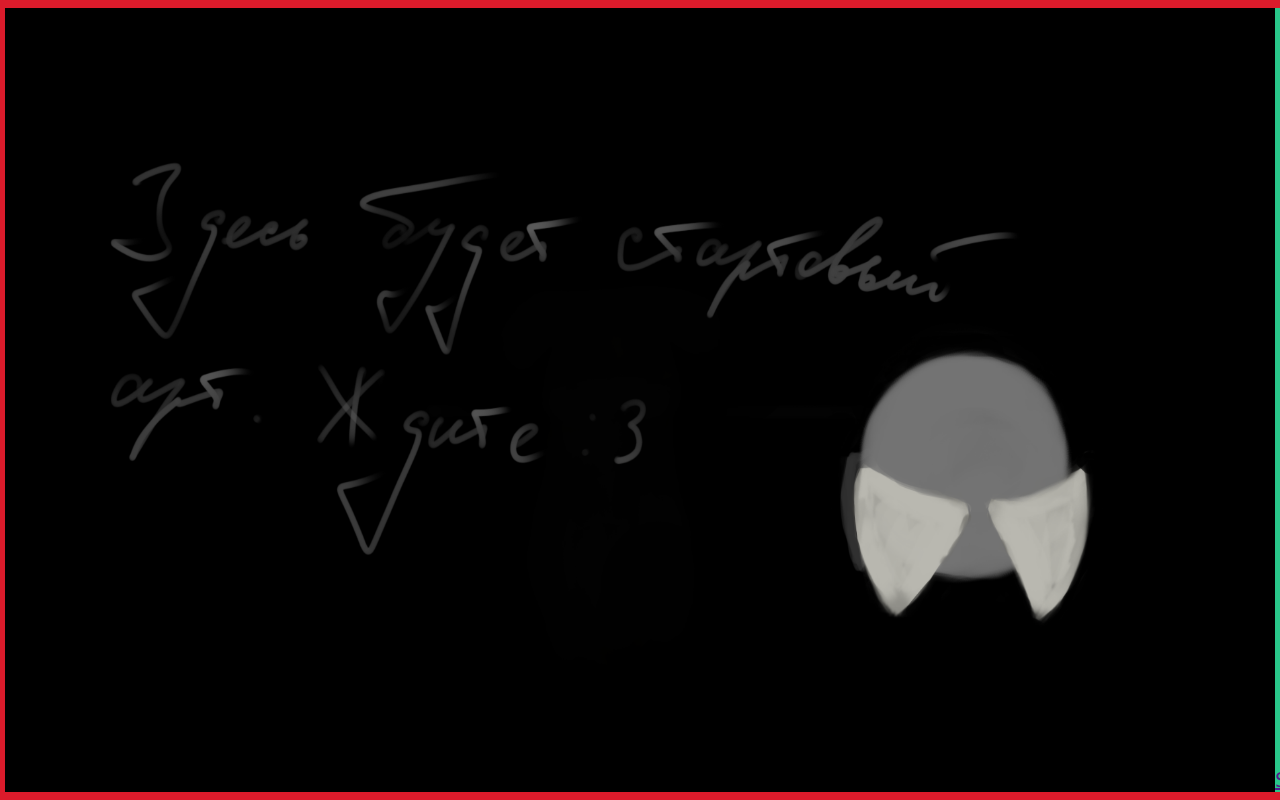
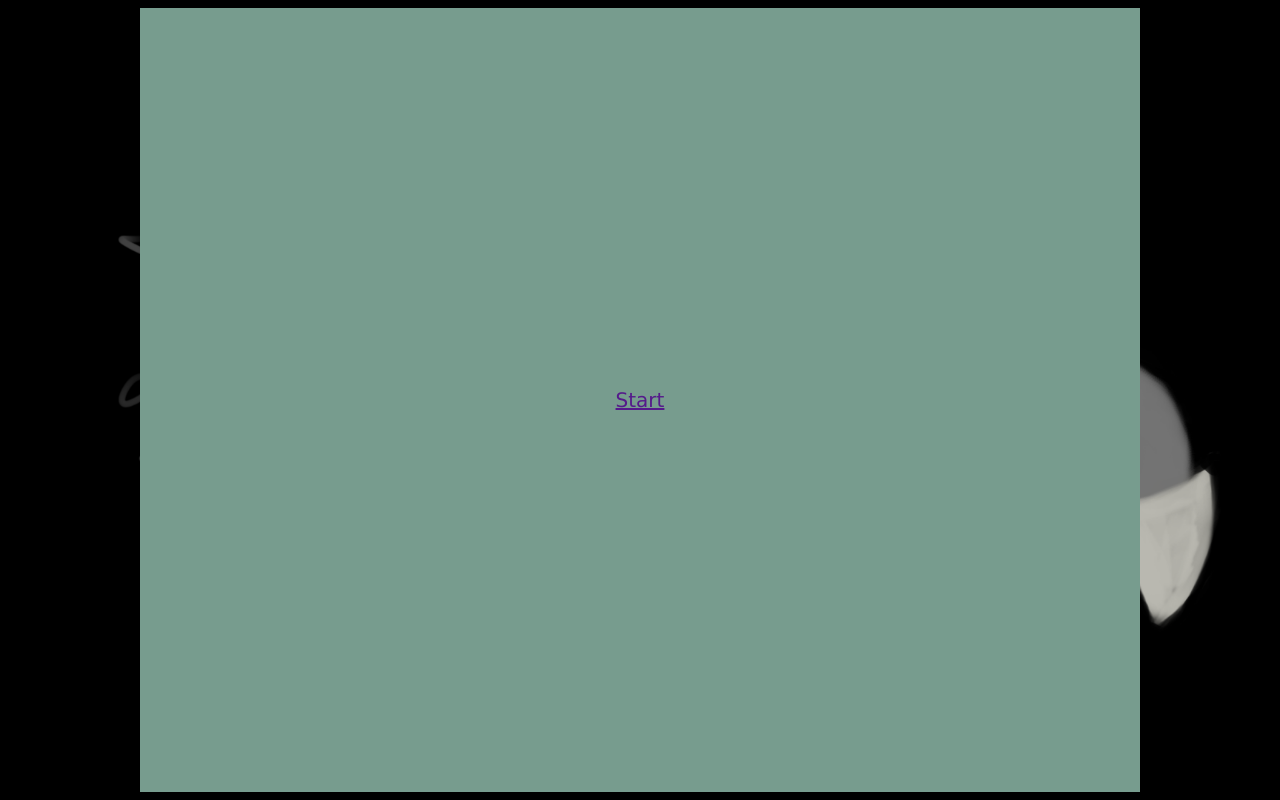
Before and after one commit to LIya-Darvis/Knights_Of_Python_old, a plain HTML site: page index.html in a window 1280 px wide. Drawn offline with Linux system fonts and the light colour scheme.

Commit message:
fullscreen image

```diff
--- a/index.html
+++ b/index.html
@@ -12,8 +12,9 @@
     <div class="wrapper">
         <!-- Контент -->
         <section class="fullscreen">
-            <img id="paral_art" src="img/Paral_art.png" alt="стартовый арт">
+            <!-- <img id="paral_art" src="img/Paral_art.png" alt="стартовый арт"> -->
             <div class="fullscreen-body">
+
                 <a href="" class="fullscreen-link">Start</a>
             </div>
         </section>
--- a/style.css
+++ b/style.css
@@ -23,12 +23,17 @@ html, body {
 .fullscreen {
     padding: 8px 5px;
     min-height: 100vh;
-    background-color: rgb(219, 27, 43);
+    /* background-color: rgb(70, 68, 88); */
+    background-image: url("img/Paral_art.png");
+    background-repeat: no-repeat;
+    background-size: cover;
+    object-fit: contain;
     display: flex;
+
 }
 
 .fullscreen-body {
-    background-color: rgb(41, 199, 138);
+    background-color: rgb(119, 156, 142);
     flex: 1 1 auto;
     width: 100%;
     max-width: 1000px;
@@ -36,10 +41,12 @@ html, body {
     text-align: center;
     display: flex;
     flex-direction: column;
-    justify-content: end;
-    position: relative;
-    z-index: 3;
+    justify-content: center;
 }
+
+/* .fullscreen-link {
+
+} */
 
 
 #paral_art {
@@ -51,10 +58,10 @@ html, body {
     position: relative;
 }
 
-#container-2 {
+/* #container-2 {
     position: relative;
     height: 768px;
     top: 768px;
     display: flexbox;
     background-color: rgba(28, 28, 36);
-}
+} */
```
